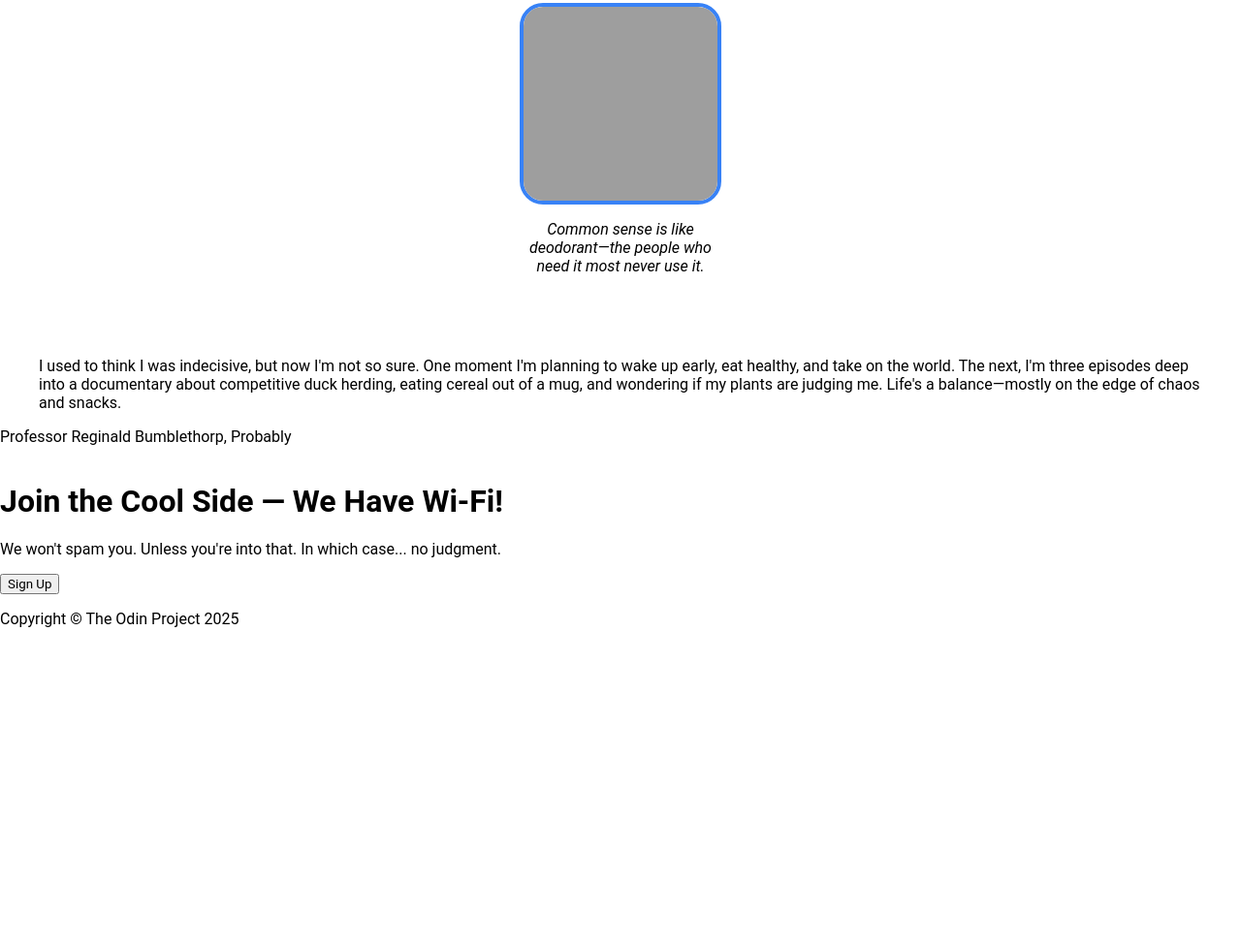
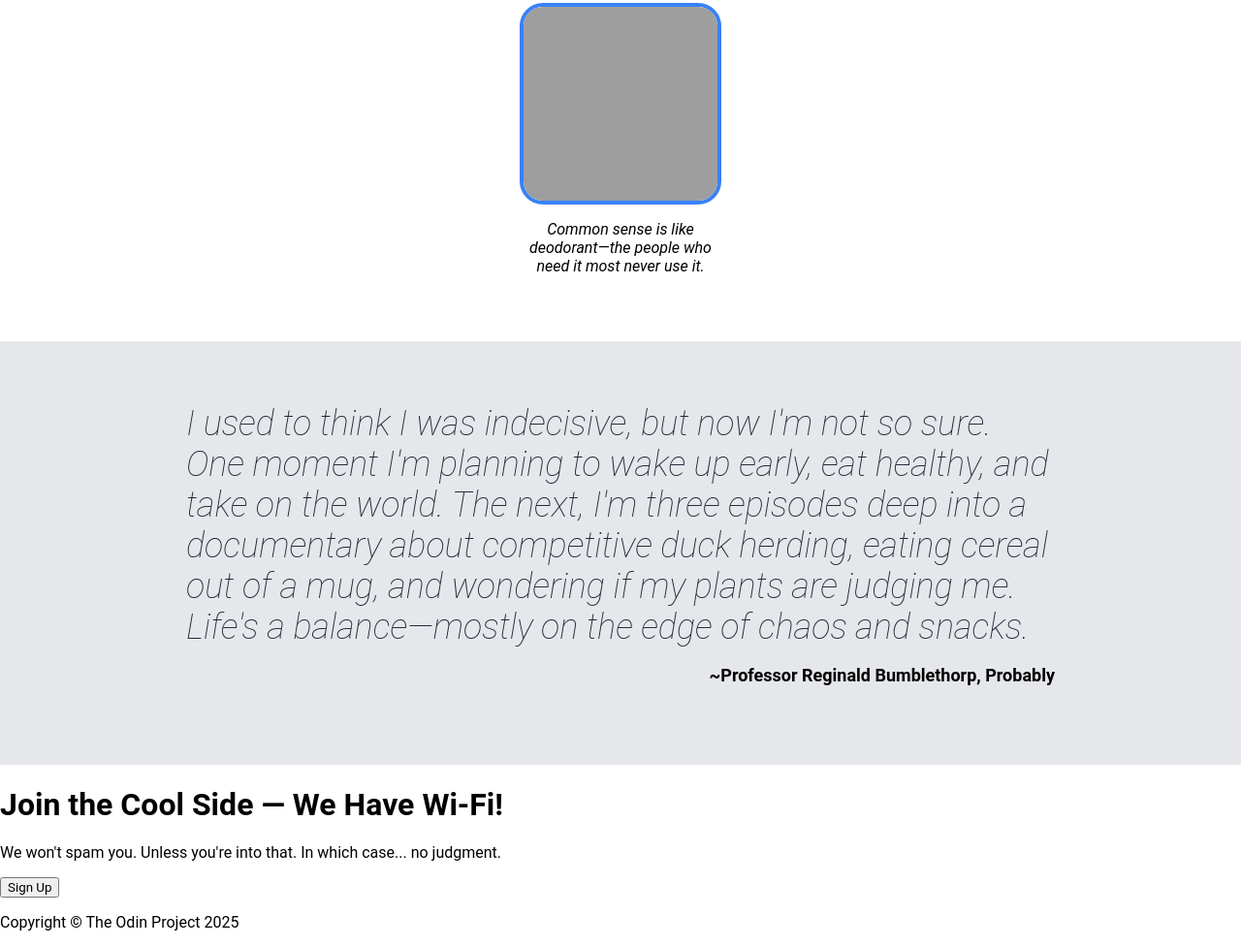
Before and after one commit to haristotle3/the-odin-project-assignments, a plain HTML site: page Foundations/landing-page/index.html in a window 1280 px wide. Shown: the part 1005-1982 px from the top of the page at 97% size. Before the commit the page ends 1669 px from the top, so only its background shows below. Drawn offline with Linux system fonts and the light colour scheme; grey boxes are pictures that could not be loaded.

Commit message:
Done with section 3 CSS and HTML

```diff
--- a/Foundations/landing-page/index.html
+++ b/Foundations/landing-page/index.html
@@ -89,7 +89,7 @@
         herding, eating cereal out of a mug, and wondering if my plants are
         judging me. Life's a balance—mostly on the edge of chaos and snacks.
       </blockquote>
-      <p>Professor Reginald Bumblethorp, Probably</p>
+      <p>~Professor Reginald Bumblethorp, Probably</p>
     </div>
 
     <div class="section four">
--- a/Foundations/landing-page/styles.css
+++ b/Foundations/landing-page/styles.css
@@ -143,4 +143,31 @@ img {
 /* Section two CSS END */
 
 /* Section three CSS START */
-/* Section three CSS END */
+.three {
+  display: flex;
+  flex-direction: column;
+  justify-content: center;
+  align-items: center;
+
+  background-color: #e5e7eb;
+
+  padding: 64px 192px;
+
+}
+
+.three blockquote {
+  font-size: 36px;
+  font-weight: lighter;
+  font-style: italic;
+  color: #1f2937;
+
+  padding: 0;
+  margin: 0;
+}
+
+.three p {
+  margin-left: auto;
+  font-size: large;
+  font-weight: bold;
+}
+/* Section three CSS  END */
```
